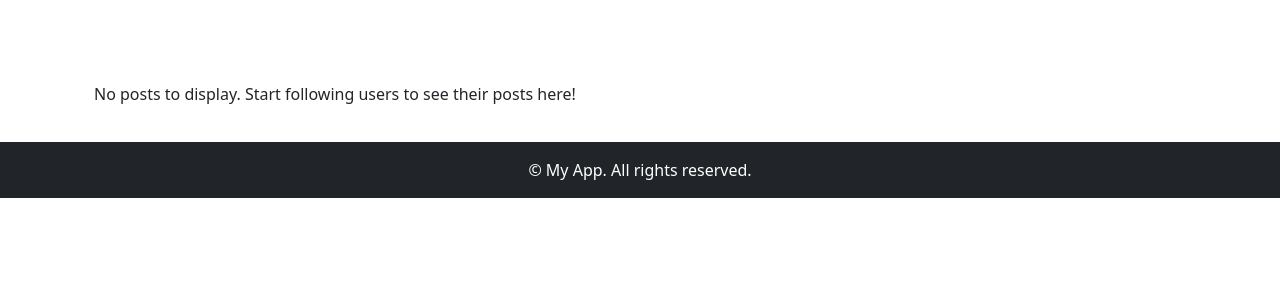
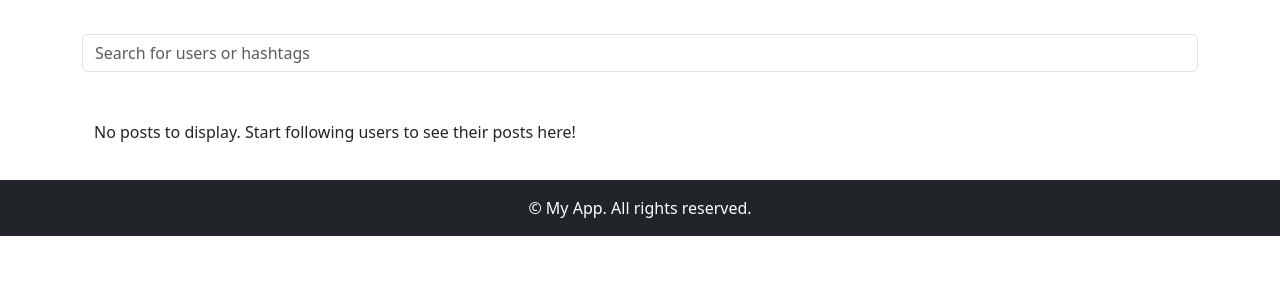
Before and after one commit to yeeheng12/WebApp2, a Flask app: page / in a window 1280 px wide. Shown: the part 56-356 px from the top of the page. Run offline with Flask 3, Linux system fonts and the light colour scheme; the visitor is signed in with stand-in values (Sample User, id 1); data that the repository does not hold is empty; some libraries are stand-ins or nearby versions.

Commit message:
Update base.html

```diff
--- a/app/templates/base.html
+++ b/app/templates/base.html
@@ -100,6 +100,12 @@
   <!-- Content -->
   <div class="content-container">
     <div class="container">
+      <!-- Search Bar -->
+      <div class="search-container">
+        <input type="text" id="search-input" class="form-control" placeholder="Search for users or hashtags" autocomplete="off">
+        <div id="search-results" class="search-results"></div>
+      </div>
+
       <!-- Flash Messages -->
       {% with messages = get_flashed_messages() %}
       {% if messages %}
```
